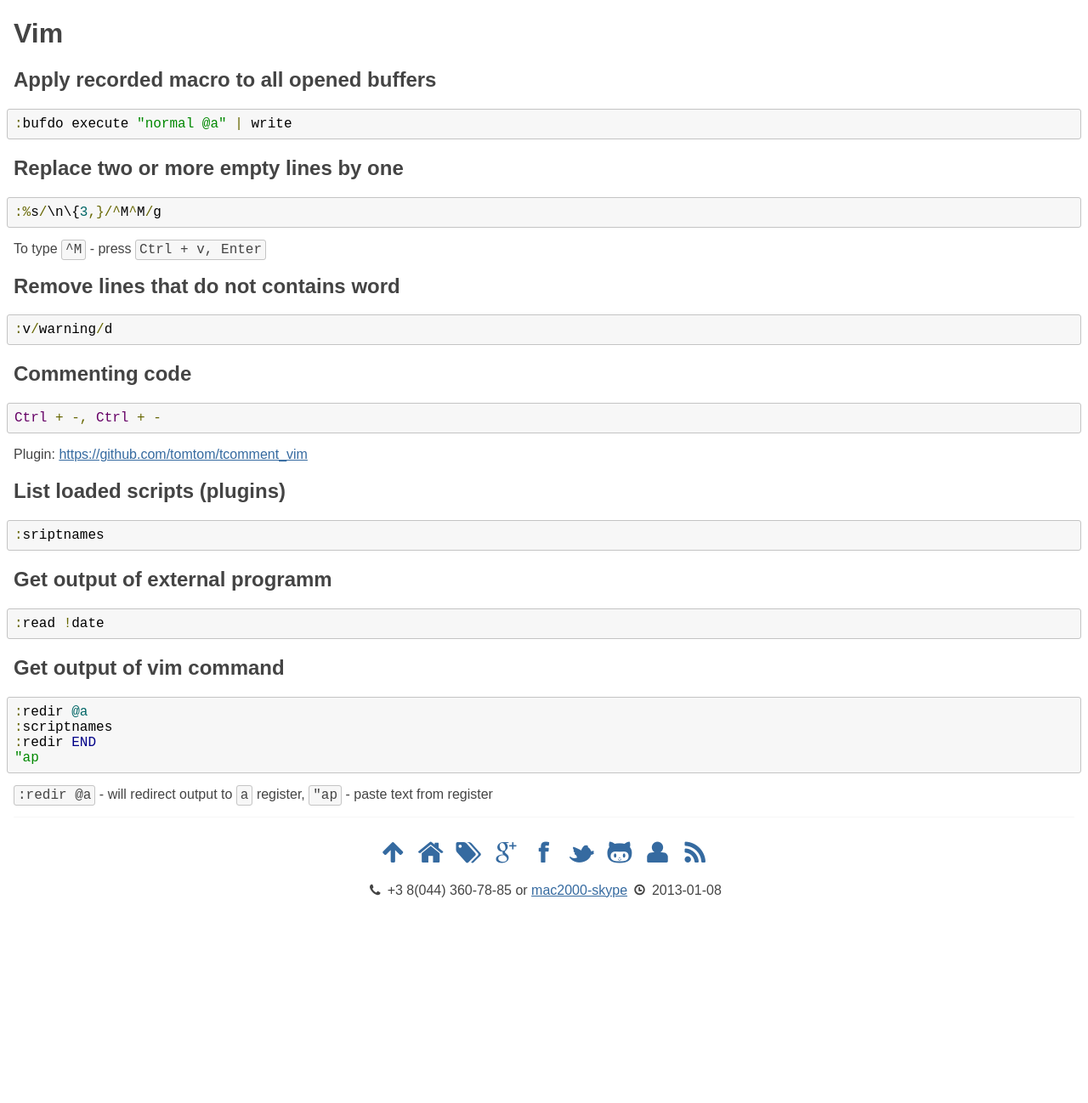
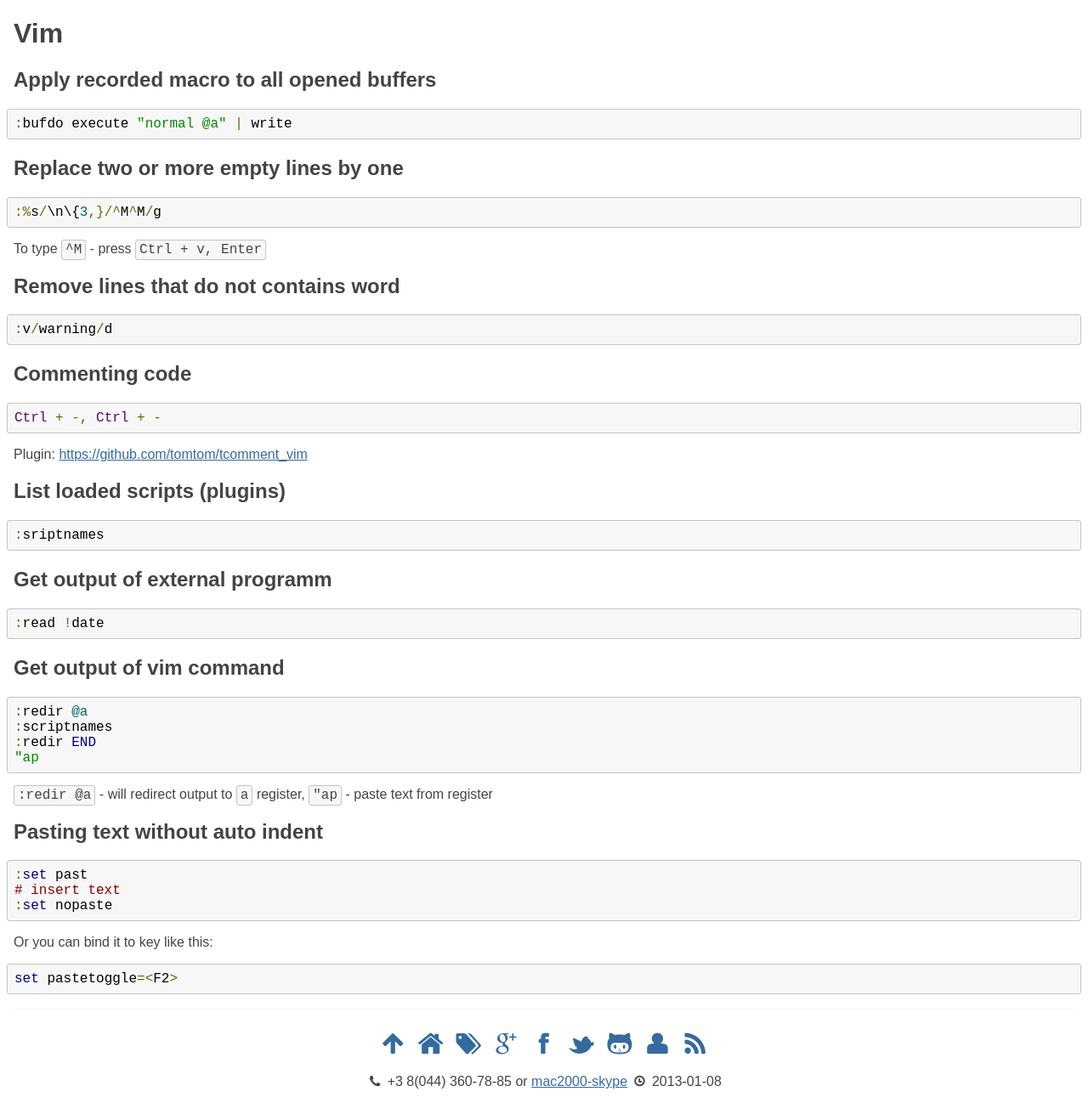
Before and after one commit to michaelbramwell/mac2000.github.com, a Jekyll site: the page built from howto/vim.md, in a window 1280 px wide. Shown: the whole page at 85% size. Built offline with Jekyll 4.4.1, drawn with Linux system fonts in a browser that asks for light colours; before the commit the page ends 1073 px from its top, so only the background shows below that.

Commit message:
vim paste

```diff
--- a/howto/vim.md
+++ b/howto/vim.md
@@ -46,3 +46,14 @@ Get output of vim command
     "ap
 
 `:redir @a` - will redirect output to `a` register, `"ap` - paste text from register
+
+Pasting text without auto indent
+--------------------------------
+
+    :set past
+    # insert text
+    :set nopaste
+
+Or you can bind it to key like this:
+
+    set pastetoggle=<F2>
```
